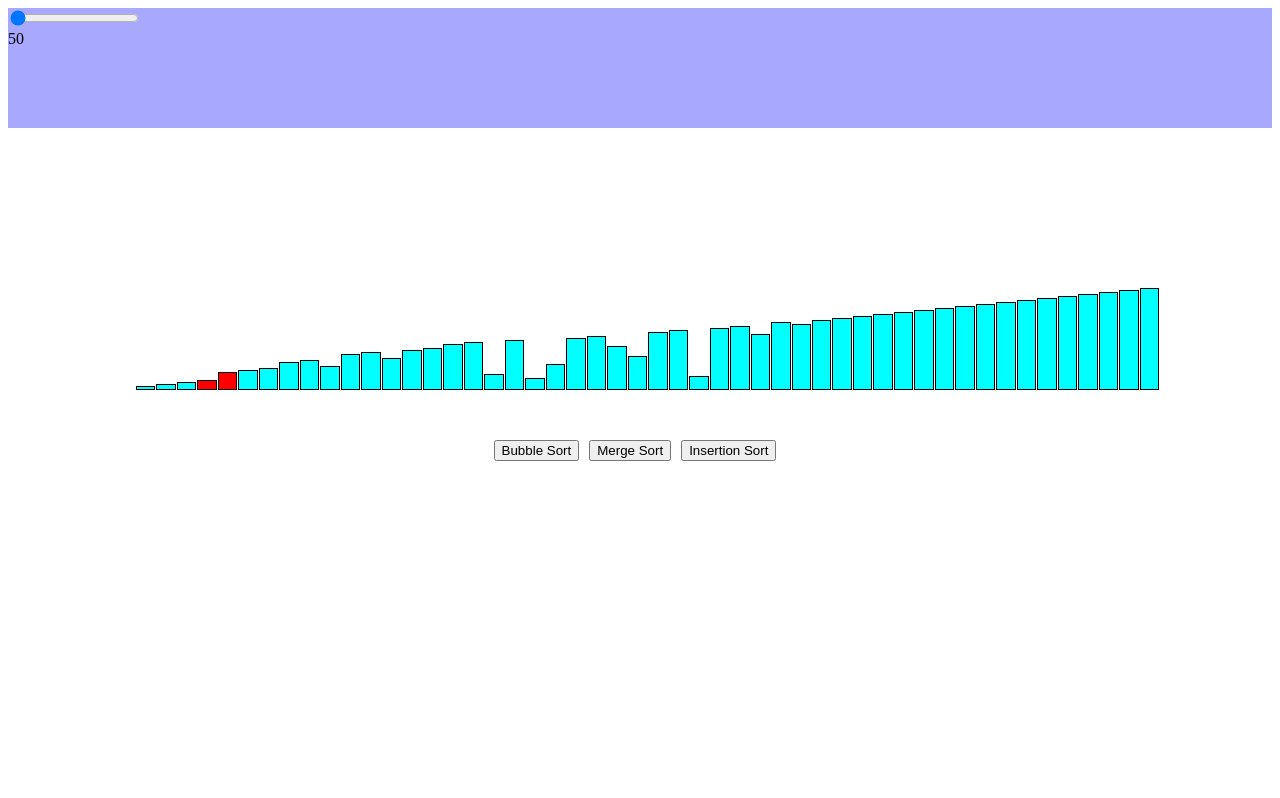
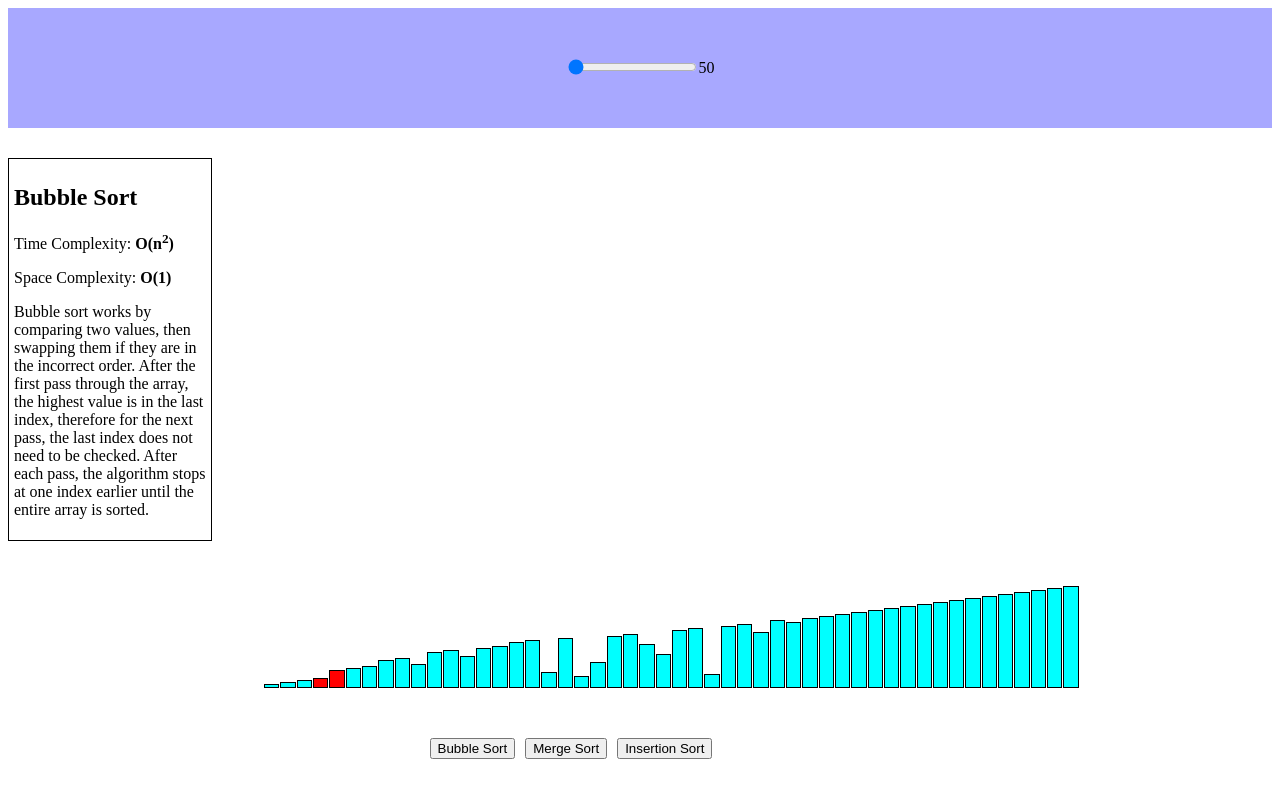
Before and after one commit to DasherDo/sorting-algorithm-visualizer, a React (Create React App) app: page / in a window 1280 px wide. Both pictures are taken after a click on the button "Bubble Sort". Built offline with nearby package versions, Linux system fonts and the light colour scheme.

Commit message:
information for algorithms, styling

```diff
--- a/src/components/Header/header.css
+++ b/src/components/Header/header.css
@@ -1,4 +1,7 @@
 .header {
     height: 15vh;
     background-color: rgb(168, 168, 255);
+    display: flex;
+    justify-content: center;
+    align-items: center;
 }
--- a/src/components/Main/Array.css
+++ b/src/components/Main/Array.css
@@ -8,14 +8,16 @@
 .container {
     display: flex;
     flex-direction: column;
+    margin-right: 10vw;
 }
 
 .array {
     display: flex;
-    width: 80vw;
+    width: auto;
+    height: 50vh;
     margin-top: 20vh;
-    margin-left: 10vw;
-    margin-right: 10vw;
+    margin-left: 20vw;
+    margin-right: 5vw;
     align-items: flex-end;
 }
 
--- a/src/components/Main/SortingAlgorithms/BubbleSort.js
+++ b/src/components/Main/SortingAlgorithms/BubbleSort.js
@@ -1,3 +1,7 @@
+import React from 'react';
+import './Information.css'
+
+
 export function bubbleSortAnimations (array) {
     const animations = [];
 
@@ -26,3 +30,20 @@ export function bubbleSortAnimations (array) {
       }
     return animations
 }
+
+export default function BubbleSortInformation () {
+    return (
+        <div className='info'>
+            <h2>Bubble Sort</h2>
+            <div className='complexity'>
+                <p>Time Complexity: <strong>O(n<sup>2</sup>)</strong></p>
+                <p>Space Complexity: <strong>O(1)</strong></p>
+            </div>
+            <div className='explanation'>
+                <p>
+                    Bubble sort works by comparing two values, then swapping them if they are in the incorrect order. After the first pass through the array, the highest value is in the last index, therefore for the next pass, the last index does not need to be checked. After each pass, the algorithm stops at one index earlier until the entire array is sorted.
+                </p>
+            </div>
+        </div>
+    )
+}
--- /dev/null
+++ b/src/components/Main/SortingAlgorithms/Information.css
@@ -0,0 +1,7 @@
+.info {
+    position: fixed;
+    border: 1px solid black;
+    margin-top: 30px;
+    width: 15vw;
+    padding: 5px;
+}
--- a/src/components/Main/SortingAlgorithms/MergeSort.js
+++ b/src/components/Main/SortingAlgorithms/MergeSort.js
@@ -75,3 +75,18 @@ export function getMergeSortAnimations(array) {
       mainArray[k++] = auxiliaryArray[j++];
     }
 }
+
+export default function MergeSortInformation () {
+    return (
+        <div className='info'>
+            <h2>Merge Sort</h2>
+            <div className='complexity'>
+                <p>Time Complexity: <strong>O(n*log(n))</strong></p>
+                <p>Space Complexity: <strong>O(n)</strong></p>
+            </div>
+            <div className="explanation">
+                <p>Merge sort works by ...</p>
+            </div>
+        </div>
+    )
+}
--- a/src/components/Main/VisualizeArray.js
+++ b/src/components/Main/VisualizeArray.js
@@ -1,12 +1,14 @@
 import React, { useState } from 'react';
 import './Array.css'
-import { getMergeSortAnimations } from './SortingAlgorithms/MergeSort'
-import { bubbleSortAnimations } from './SortingAlgorithms/BubbleSort'
+import MergeSortInformation , { getMergeSortAnimations } from './SortingAlgorithms/MergeSort'
+import BubbleSortInformation, { bubbleSortAnimations } from './SortingAlgorithms/BubbleSort';
 import { insertionSortAnimations } from './SortingAlgorithms/InsertionSort';
 
 function VisualizeArray ({ len }) {
 
     const ANIMATION_SPEED = 1;
+
+    const [selectedAlgo, setSelectedAlgo] = useState('')
 
     let arr = Array.from({length:len}, (_, i) => i + 1 );
     // Start from the last element and swap
@@ -25,6 +27,7 @@ function VisualizeArray ({ len }) {
     }
 
     const bubbleSort = () => {
+        setSelectedAlgo('BubbleSort')
         const animations = bubbleSortAnimations(arr);
         for (let i = 0; i < animations.length - 1; i++) {
             const arrayBars = document.getElementsByClassName('array-bar');
@@ -81,6 +84,7 @@ function VisualizeArray ({ len }) {
     };
 
     const mergeSort = () => {
+        setSelectedAlgo('MergeSort')
         const animations = getMergeSortAnimations(arr);
         for (let i = 0; i < animations.length; i++) {
         const arrayBars = document.getElementsByClassName('array-bar');
@@ -116,7 +120,7 @@ function VisualizeArray ({ len }) {
                 <button onClick={mergeSort}>Merge Sort</button>
                 <button onClick={insertionSort}>Insertion Sort</button>
             </div>
-
+            {selectedAlgo === 'BubbleSort' && <BubbleSortInformation /> || selectedAlgo === 'MergeSort' && <MergeSortInformation />}
         </div>
     )
 }
```
Also changed, not shown: src/components/Main/ShuffleArray.js (deleted, +0 -40 lines).
